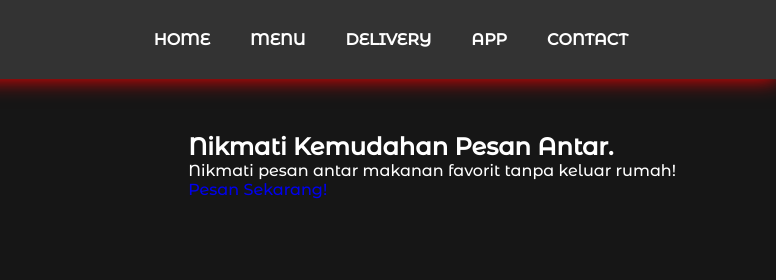
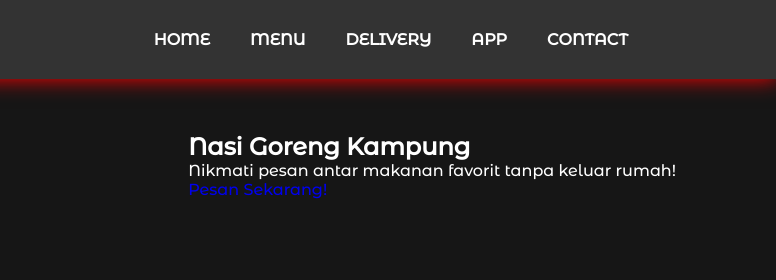
Before and after one commit to zdnrzkyr/ecomercezidanerizkyr, a plain HTML site: page menu1.html in a window 1280 px wide. Shown: the top 280 px of the page, 504-1280 px from the left. Drawn offline with Linux system fonts and the light colour scheme.

Commit message:
update now

```diff
--- a/menu1.html
+++ b/menu1.html
@@ -26,7 +26,7 @@
           />
         </div>
         <div class="delivery-text">
-          <h2>Nikmati Kemudahan Pesan Antar.</h2>
+          <h2>Nasi Goreng Kampung</h2>
           <p>
             Nikmati pesan antar makanan favorit tanpa keluar rumah!
           </p>
```
Also changed, not shown: menu-css/style.css (line endings or trailing spaces), style.css (line endings or trailing spaces).
